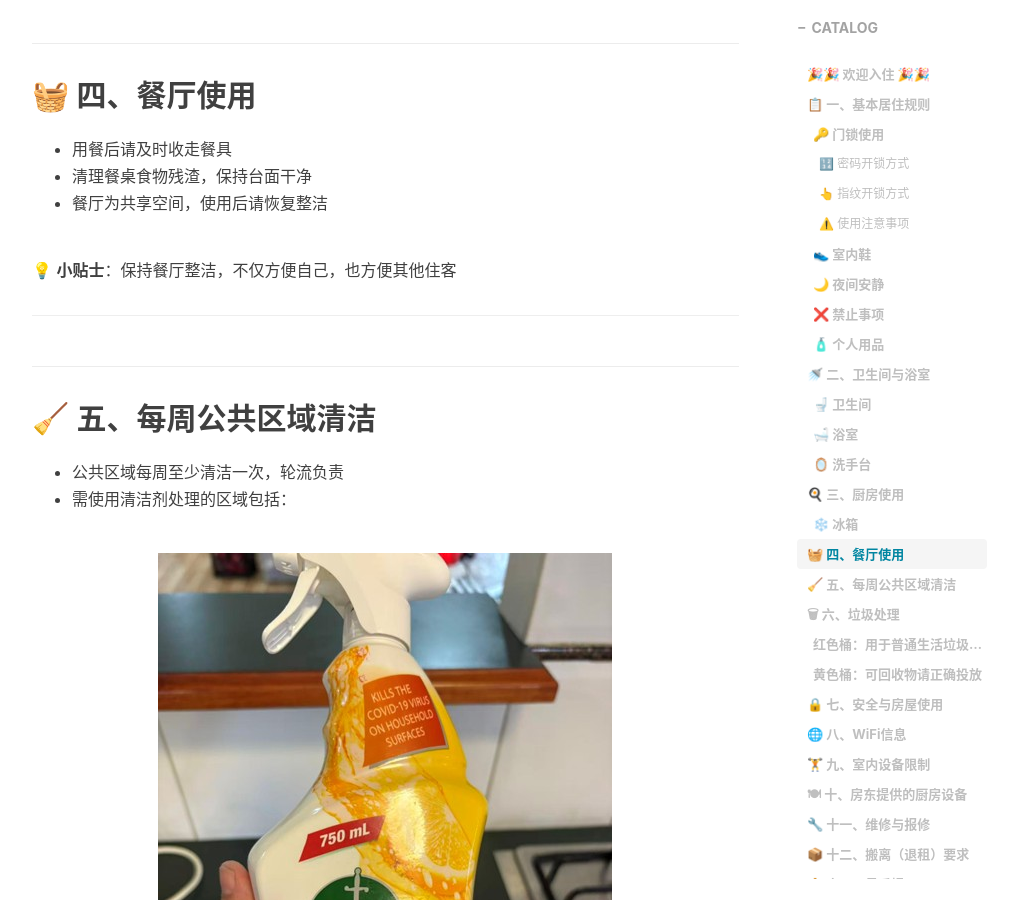
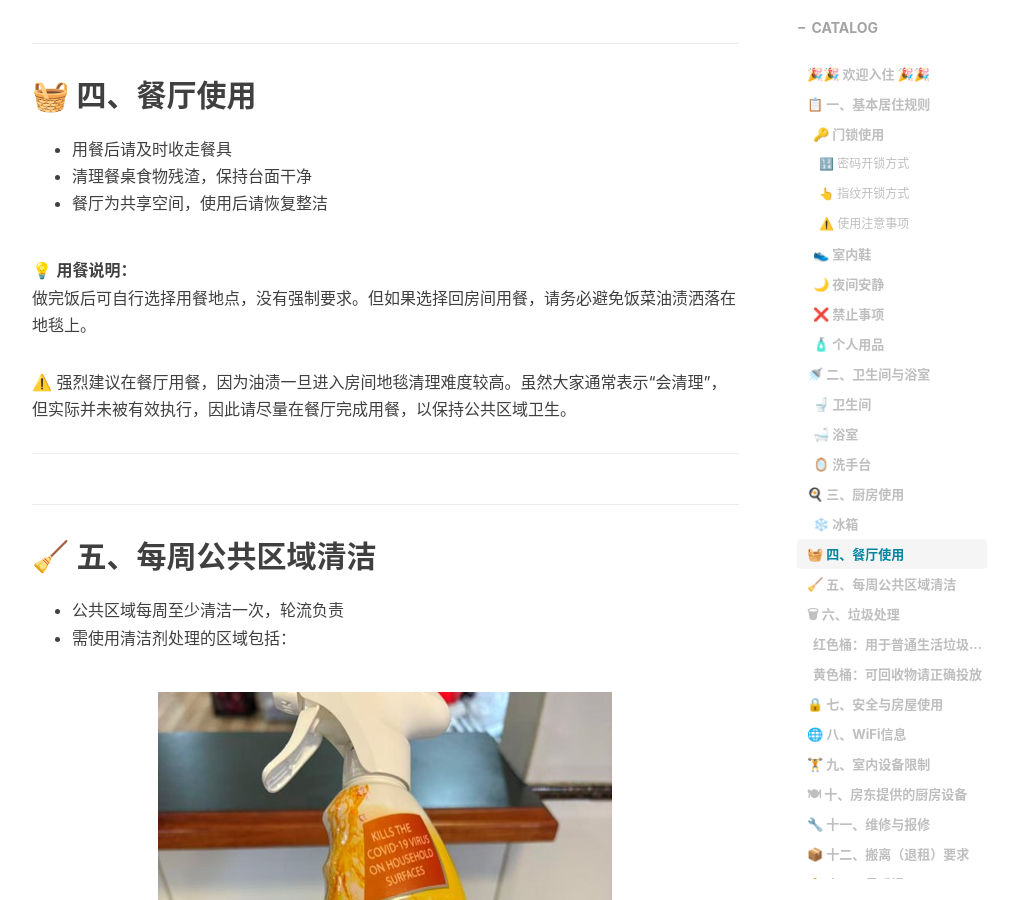
Before and after one commit to TedData/teddata.github.io, a Jekyll site: the page built from _posts/2026-03-11-TenantWelcomeGuide.md, in a window 1280 px wide and 900 px high, scrolled down 9774 px. Shown: the whole window, without its empty margins (233-1245 px from the left). Built offline with Jekyll 4.4.1, drawn with Linux system fonts in a browser that asks for light colours; nearby versions of some CDN libraries; comment, search, counter and statistics services are not loaded.

Commit message:
Update 2026-03-11-TenantWelcomeGuide.md

```diff
--- a/_posts/2026-03-11-TenantWelcomeGuide.md
+++ b/_posts/2026-03-11-TenantWelcomeGuide.md
@@ -135,7 +135,10 @@
 * 清理餐桌食物残渣，保持台面干净
 * 餐厅为共享空间，使用后请恢复整洁
 
-💡 **小贴士**：保持餐厅整洁，不仅方便自己，也方便其他住客
+💡 **用餐说明：**
+做完饭后可自行选择用餐地点，没有强制要求。但如果选择回房间用餐，请务必避免饭菜油渍洒落在地毯上。
+
+⚠️ 强烈建议在餐厅用餐，因为油渍一旦进入房间地毯清理难度较高。虽然大家通常表示“会清理”，但实际并未被有效执行，因此请尽量在餐厅完成用餐，以保持公共区域卫生。
 
 ---
 
```
